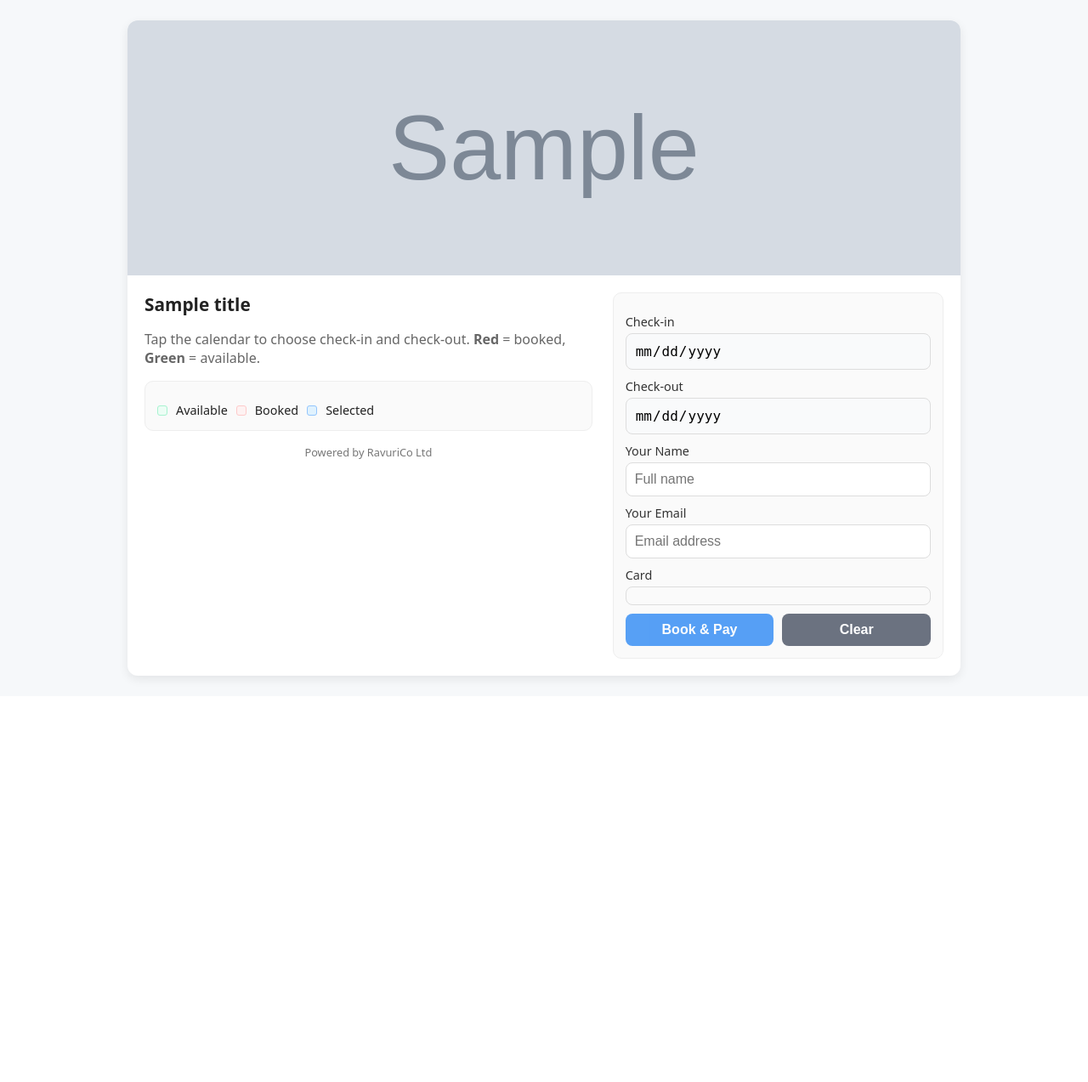
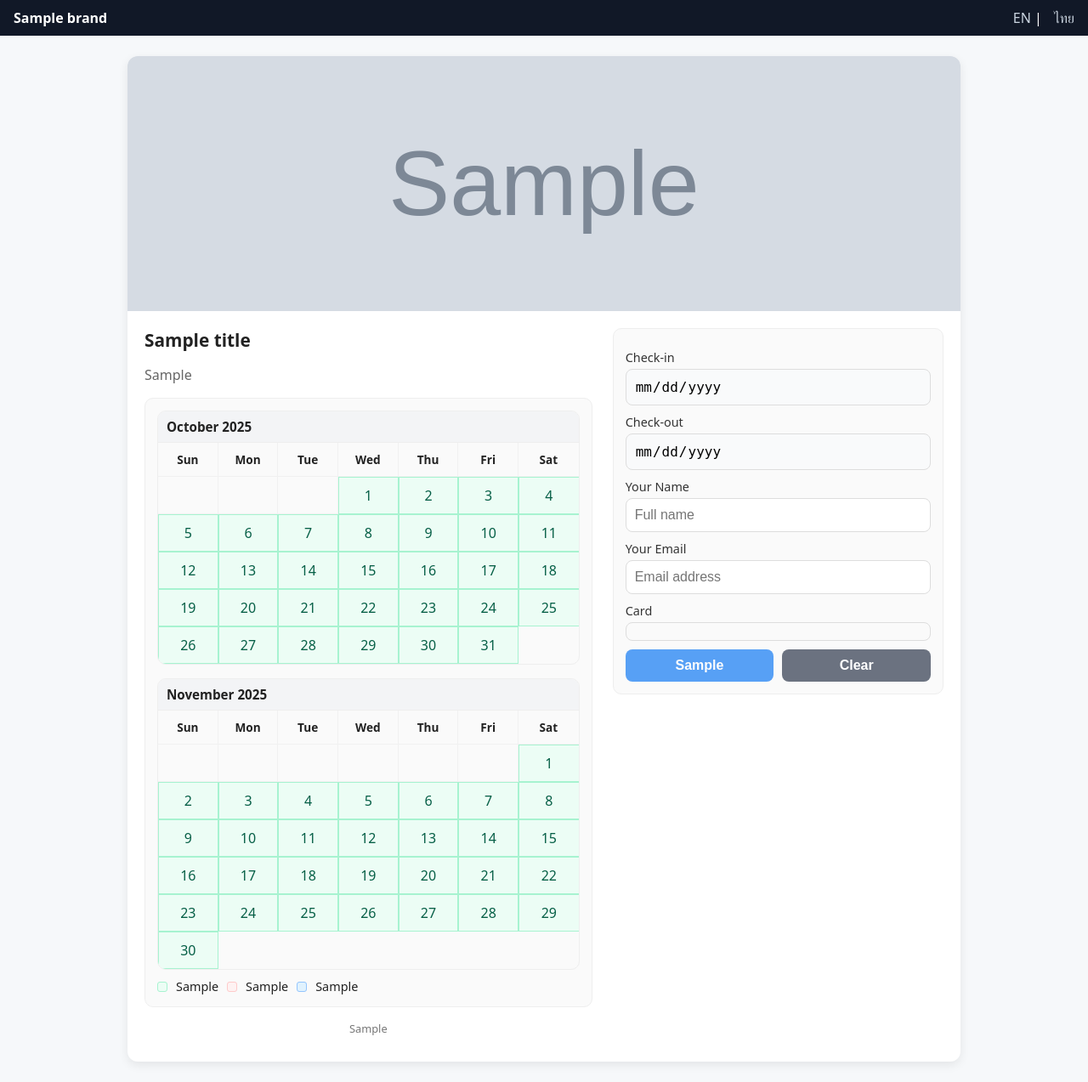
Before and after one commit to ravuri21/ravuricoltd-channelmanager-ui, a Flask app: template backend/templates/room.html in a window 1280 px wide. Shown: the whole page at 85% size. Before the commit the page ends 804 px from the top, so only its background shows below. Run offline with Flask 3, Linux system fonts and the light colour scheme; the template is opened without the code that fills it: most values are stand-ins (such as "Sample title", 1, 10 or a date in 2020); grey boxes marked "Sample" are stand-in pictures; some libraries are stand-ins or nearby versions.

Commit message:
room.html

```diff
--- a/backend/templates/room.html
+++ b/backend/templates/room.html
@@ -1,5 +1,5 @@
 <!DOCTYPE html>
-<html lang="en">
+<html lang="{{ lang }}">
 <head>
   <meta charset="UTF-8" />
   <title>{{ title }}</title>
@@ -8,6 +8,11 @@
     :root { --bg:#f6f8fa; --text:#222; --muted:#666; --ok:#ecfdf5; --okb:#a7f3d0; --bad:#fef2f2; --badb:#fecaca; --sel:#e0f2fe; --selb:#93c5fd; --blue:#0070f3; --blue-d:#005ad1; }
     * { box-sizing: border-box; }
     body { font-family: system-ui, Arial, sans-serif; margin:0; background:var(--bg); color:var(--text); }
+    .topbar{position:sticky;top:0;background:#111827;color:#fff;padding:10px 16px;display:flex;justify-content:space-between;align-items:center}
+    .brand{font-weight:700}
+    .lang a{color:#cbd5e1;text-decoration:none;margin-left:10px}
+    .lang a.active{color:#fff;font-weight:700}
+
     .container { max-width: 980px; margin: 24px auto; background:#fff; border-radius:12px; box-shadow:0 4px 12px rgba(0,0,0,.08); overflow:hidden; }
     .hero img { width:100%; height:300px; object-fit:cover; display:block; }
     .content { padding:20px; display:grid; grid-template-columns: 1.15fr 0.85fr; gap:24px; }
@@ -53,6 +58,14 @@
   <script src="https://js.stripe.com/v3/"></script>
 </head>
 <body>
+  <div class="topbar">
+    <div class="brand">{{ t.brand }}</div>
+    <div class="lang">
+      <a href="/langpub/en" class="{{ 'active' if lang == 'en' else '' }}">EN</a> |
+      <a href="/langpub/th" class="{{ 'active' if lang == 'th' else '' }}">ไทย</a>
+    </div>
+  </div>
+
   <div class="container">
     <div class="hero">
       <img src="{{ image_url or 'https://source.unsplash.com/featured/?pattaya,villa' }}" alt="Property photo">
@@ -64,18 +77,18 @@
         {% if price %}
           <div class="price">฿ {{ '%.0f'|format(price) }} <span class="muted">/ night {{ currency or 'THB' }}</span></div>
         {% endif %}
-        <p class="muted">Tap the calendar to choose check-in and check-out. <b>Red</b> = booked, <b>Green</b> = available.</p>
+        <p class="muted">{{ t.calendar_hint }}</p>
 
         <div class="panel">
           <div id="calwrap" class="calwrap"></div>
           <div class="legend">
-            <span class="dot d-ok"></span> Available
-            <span class="dot d-bad"></span> Booked
-            <span class="dot d-sel"></span> Selected
+            <span class="dot d-ok"></span> {{ t.legend_available }}
+            <span class="dot d-bad"></span> {{ t.legend_booked }}
+            <span class="dot d-sel"></span> {{ t.legend_selected }}
           </div>
         </div>
 
-        <div class="footer">Powered by RavuriCo Ltd</div>
+        <div class="footer">{{ t.powered_by }}</div>
       </div>
 
       <div>
@@ -95,7 +108,7 @@
           </div>
 
           <div class="actions">
-            <button id="bookBtn" type="submit" disabled>Book & Pay</button>
+            <button id="bookBtn" type="submit" disabled>{{ t.book_pay }}</button>
             <button type="button" class="secondary" onclick="clearSelection()">Clear</button>
           </div>
           <div id="msg" class="msg"></div>
@@ -125,7 +138,6 @@
   function addDays(dt, n){ const d=new Date(dt); d.setDate(d.getDate()+n); return d; }
 
   function expandRanges(ranges){
-    // ranges: [{start_date, end_date}] (end = checkout, exclusive)
     const set = new Set();
     for(const r of ranges){
       let d = new Date(r.start_date);
@@ -143,9 +155,9 @@
   }
 
   // --------- Calendar state ----------
-  let blocked = new Set();   // booked days
-  const monthsToShow = 2;    // show 2 months
-  let selStart = null;       // "YYYY-MM-DD"
+  let blocked = new Set();
+  const monthsToShow = 2;
+  let selStart = null;
   let selEnd   = null;
 
   function clearSelection(){
@@ -158,7 +170,7 @@
   }
 
   // --------- Build calendar ----------
-  function buildMonth(year, month){ // month = 0..11
+  function buildMonth(year, month){
     const wrap = document.createElement("div");
     wrap.className = "cal";
     const title = new Date(year, month, 1).toLocaleString('default', { month:'long', year:'numeric' });
@@ -173,12 +185,10 @@
     const startDay = new Date(year, month, 1).getDay();
     const daysInMonth = new Date(year, month+1, 0).getDate();
 
-    // leading blanks
     for(let i=0;i<startDay;i++){
       const el=document.createElement("div"); el.className="cell dis"; el.textContent=""; grid.appendChild(el);
     }
 
-    // actual days
     for(let day=1; day<=daysInMonth; day++){
       const el = document.createElement("div");
       const dateStr = `${year}-${String(month+1).padStart(2,'0')}-${String(day).padStart(2,'0')}`;
@@ -186,12 +196,12 @@
       let cls = "ok";
       if(blocked.has(dateStr)) cls = "bad";
       if(selStart && !selEnd && dateStr===selStart) cls = "sel";
-      if(selStart && selEnd && dateStr>=selStart && dateStr<selEnd) cls = "sel"; // highlight nights
+      if(selStart && selEnd && dateStr>=selStart && dateStr<selEnd) cls = "sel";
 
       el.className = "cell " + cls;
       el.textContent = day;
 
-      if(cls !== "bad"){ // clickable only if available
+      if(cls !== "bad"){
         el.addEventListener("click", () => onPick(dateStr));
       }
 
@@ -212,7 +222,6 @@
 
   // --------- Selection logic ----------
   function isAllAvailable(startStr, endStr){
-    // endStr is checkout (exclusive)
     let d = new Date(startStr);
     const end = new Date(endStr);
     while(d < end){
@@ -223,7 +232,6 @@
   }
 
   function onPick(dateStr){
-    // 1st click: set start if available
     if(!selStart){
       if(blocked.has(dateStr)) return;
       selStart = dateStr; selEnd = null;
@@ -234,7 +242,6 @@
       document.getElementById("bookBtn").disabled = true;
       return;
     }
-    // if click before/equal start → reset start
     if(dateStr <= selStart){
       if(blocked.has(dateStr)) return;
       selStart = dateStr; selEnd = null;
@@ -245,7 +252,6 @@
       document.getElementById("bookBtn").disabled = true;
       return;
     }
-    // treat as end (checkout), ensure whole range is available
     if(!isAllAvailable(selStart, dateStr)){
       setMsg("❌ Some dates in between are already booked (red). Please pick different dates.");
       return;
@@ -272,37 +278,26 @@
   }
 
   async function initPage(){
-    // Initialize Stripe if publishable key present
-    if(STRIPE_PK){
-      stripe = Stripe(STRIPE_PK);
+    if("{{ publishable_key or '' }}".trim()){
+      stripe = Stripe("{{ publishable_key or '' }}".trim());
       const elements = stripe.elements();
       card = elements.create('card');
       card.mount('#card-element');
       document.getElementById("cardWrap").style.display = "block";
     }
 
-    // For /prop/<slug>, slug already known
-    if(isGroup){ await loadAvailabilityViaSlug(groupSlug); return; }
+    if("{{ slug or '' }}"){
+      await loadAvailabilityViaSlug("{{ slug }}");
+      return;
+    }
 
-    // For /r/<id>, find its group, then use group availability + group booking
-    if(isUnit){
+    if("{{ title }}".startsWith("Airbnb") || location.pathname.startsWith("/r/")){
       try{
-        const r = await fetch(`/api/admin/find_group?unit_id=${unitId}`);
-        const j = await r.json();
-        if(j.ok && j.slug){
-          groupSlug = j.slug;
-          groupUnitIds = j.unit_ids || [];
-          await loadAvailabilityViaSlug(groupSlug);
-          return;
-        }
+        const id = {{ (unitId if unitId is defined) or 'null' }};
       }catch(_){}
-      // fallback: no group found -> show empty (all green)
-      blocked = new Set();
-      renderCalendars();
     }
   }
 
-  // --------- Booking with payment ----------
   document.getElementById("bookForm").addEventListener("submit", async (e) => {
     e.preventDefault();
     const startDate = document.getElementById("start").value;
@@ -319,9 +314,8 @@
     btn.disabled = true; btn.textContent = "Processing…"; setMsg("");
 
     try{
-      // If Stripe is configured (pk provided), create + confirm a PaymentIntent first
-      if(STRIPE_PK){
-        const piRes = await fetch("/api/public/create_intent/" + groupSlug, {
+      if("{{ publishable_key or '' }}".trim()){
+        const piRes = await fetch("/api/public/create_intent/" + "{{ slug or '' }}", {
           method:"POST",
           headers:{"Content-Type":"application/json"},
           body: JSON.stringify({ start_date: startDate, end_date: endDate })
@@ -335,11 +329,7 @@
         if(paymentIntent.status !== "succeeded") throw new Error("Payment not completed");
       }
 
-      // Always block at property-group level so all 3 OTAs close together
-      const postUrl = groupSlug
-        ? `/api/public/book_group/${groupSlug}`
-        : (isUnit ? `/api/public/book/${unitId}` : "/api/public/book"); // safety fallback
-
+      const postUrl = "{{ slug }}" ? `/api/public/book_group/{{ slug }}` : location.pathname.replace('/prop/','/api/public/book_group/');
       const res = await fetch(postUrl, {
         method:"POST",
         headers:{ "Content-Type":"application/json" },
@@ -348,11 +338,9 @@
       const j = await res.json();
       if(res.ok && j.ok){
         setMsg("✅ Booking confirmed — dates blocked.", true);
-        try { alert("✅ Booking confirmed — dates blocked."); } catch(_) {}
-        try { document.getElementById("msg")?.scrollIntoView({behavior:"smooth", block:"center"}); } catch(_) {}
         clearSelection();
-        if(groupSlug) await loadAvailabilityViaSlug(groupSlug);
-      } else {
+        if("{{ slug }}"){ await loadAvailabilityViaSlug("{{ slug }}"); }
+      }else{
         throw new Error(j.error || "Unknown error");
       }
     }catch(err){
@@ -362,7 +350,6 @@
     }
   });
 
-  // init
   initPage();
   </script>
 </body>
```
